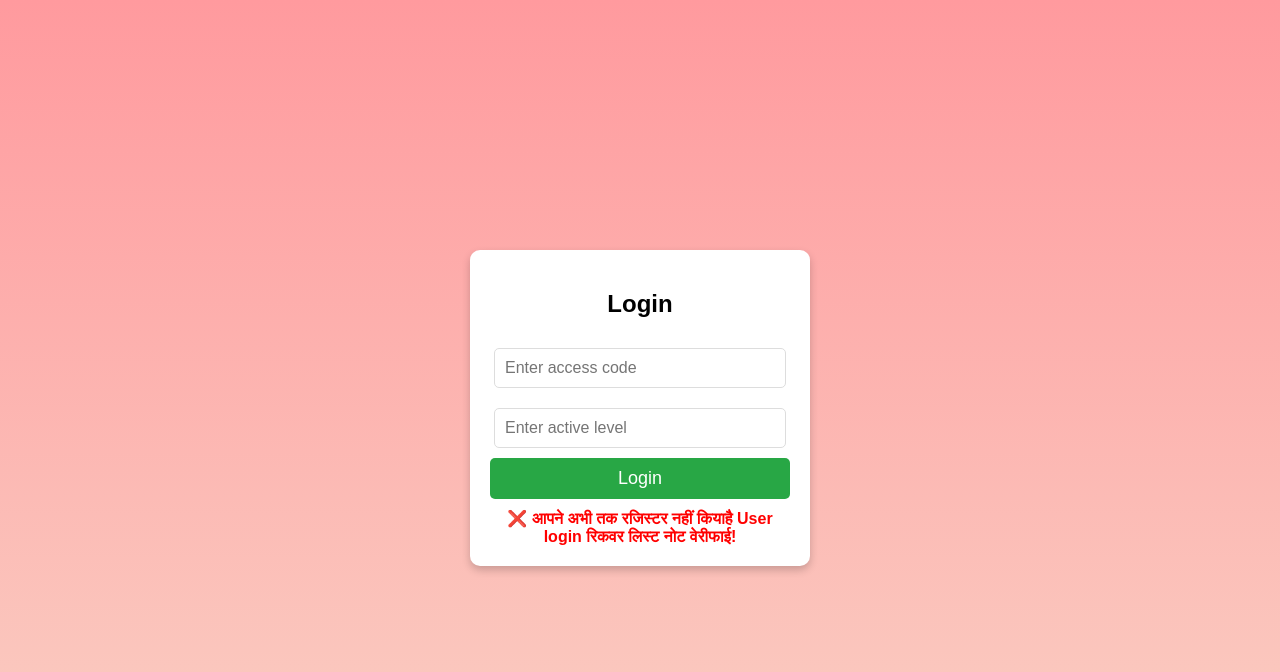
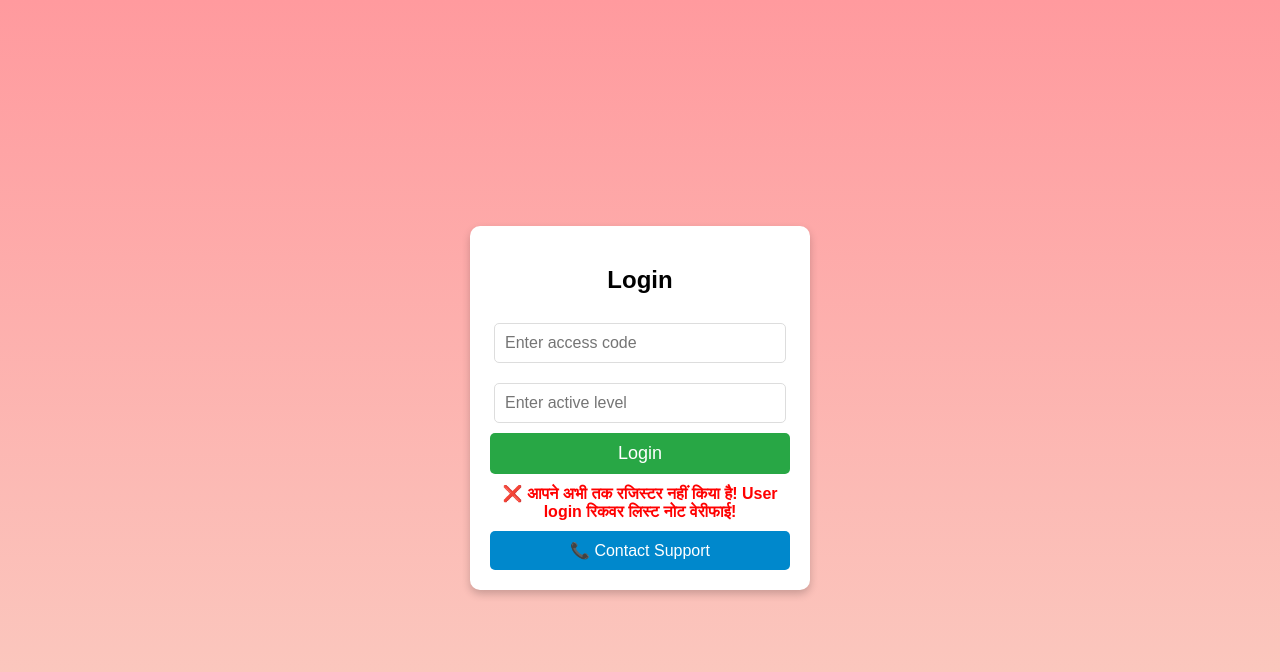
Before and after one commit to 9DD1-14E8/Mnbvcxzmnbvcxz, a plain HTML site: page index.html in a window 1280 px wide. Both pictures are taken after a click on the button "Login". Drawn offline with Linux system fonts and the light colour scheme.

Commit message:
Add files via upload

```diff
--- a/index.html
+++ b/index.html
@@ -55,6 +55,22 @@
             font-weight: bold;
             color: red;
         }
+
+        .contact-button {
+            display: none;
+            margin-top: 10px;
+            padding: 10px;
+            font-size: 16px;
+            color: white;
+            background: #0088cc;
+            border: none;
+            border-radius: 5px;
+            cursor: pointer;
+        }
+
+        .contact-button:hover {
+            background: #0077b5;
+        }
     </style>
 </head>
 <body>
@@ -65,6 +81,7 @@
         <input type="password" id="password" placeholder="Enter active level">
         <button onclick="checkLogin()">Login</button>
         <div class="message" id="message"></div>
+        <button class="contact-button" id="contactButton" onclick="contactSupport()">📞 Contact Support</button>
     </div>
 
     <script>
@@ -80,19 +97,26 @@
             let enteredUID = document.getElementById("uid").value;
             let enteredPassword = document.getElementById("password").value;
             let message = document.getElementById("message");
+            let contactButton = document.getElementById("contactButton");
 
             let user = players.find(player => player.uid === enteredUID && player.level === enteredPassword);
 
             if (user) {
                 message.style.color = "green";
                 message.innerText = "✅ Login Successful!";
+                contactButton.style.display = "none"; // बटन छुपाएं
                 setTimeout(() => {
                     window.location.href = "indexn.html"; // सफल लॉगिन पर मुख्य पेज पर ले जाएगा
                 }, 2000);
             } else {
                 message.style.color = "red";
-                message.innerText = "❌ आपने अभी तक रजिस्टर नहीं कियाहै User login रिकवर लिस्ट नोट वेरीफाई!";
+                message.innerText = "❌ आपने अभी तक रजिस्टर नहीं किया है! User login रिकवर लिस्ट नोट वेरीफाई!";
+                contactButton.style.display = "block"; // बटन दिखाएं
             }
+        }
+
+        function contactSupport() {
+            window.location.href = "https://t.me/Officialteamsmbot";
         }
     </script>
 
```
